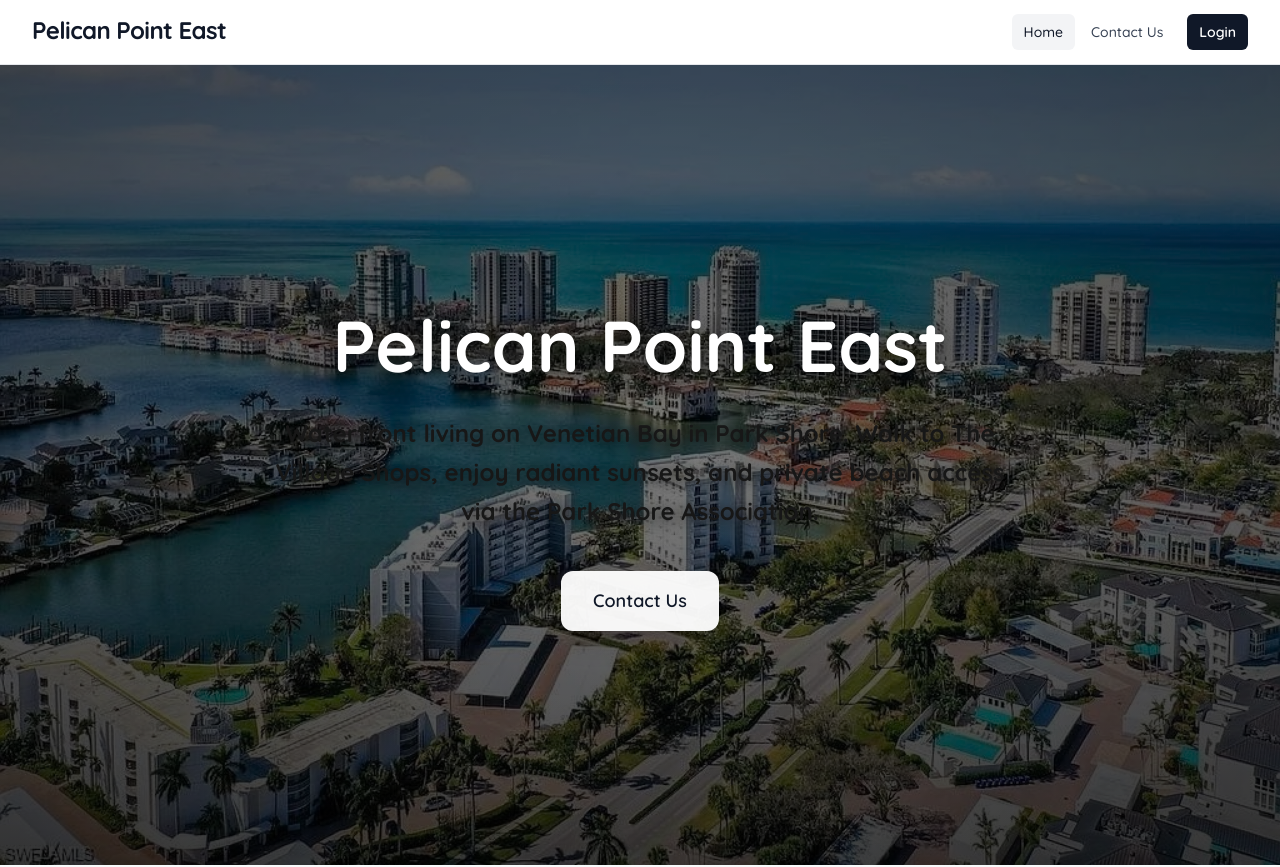
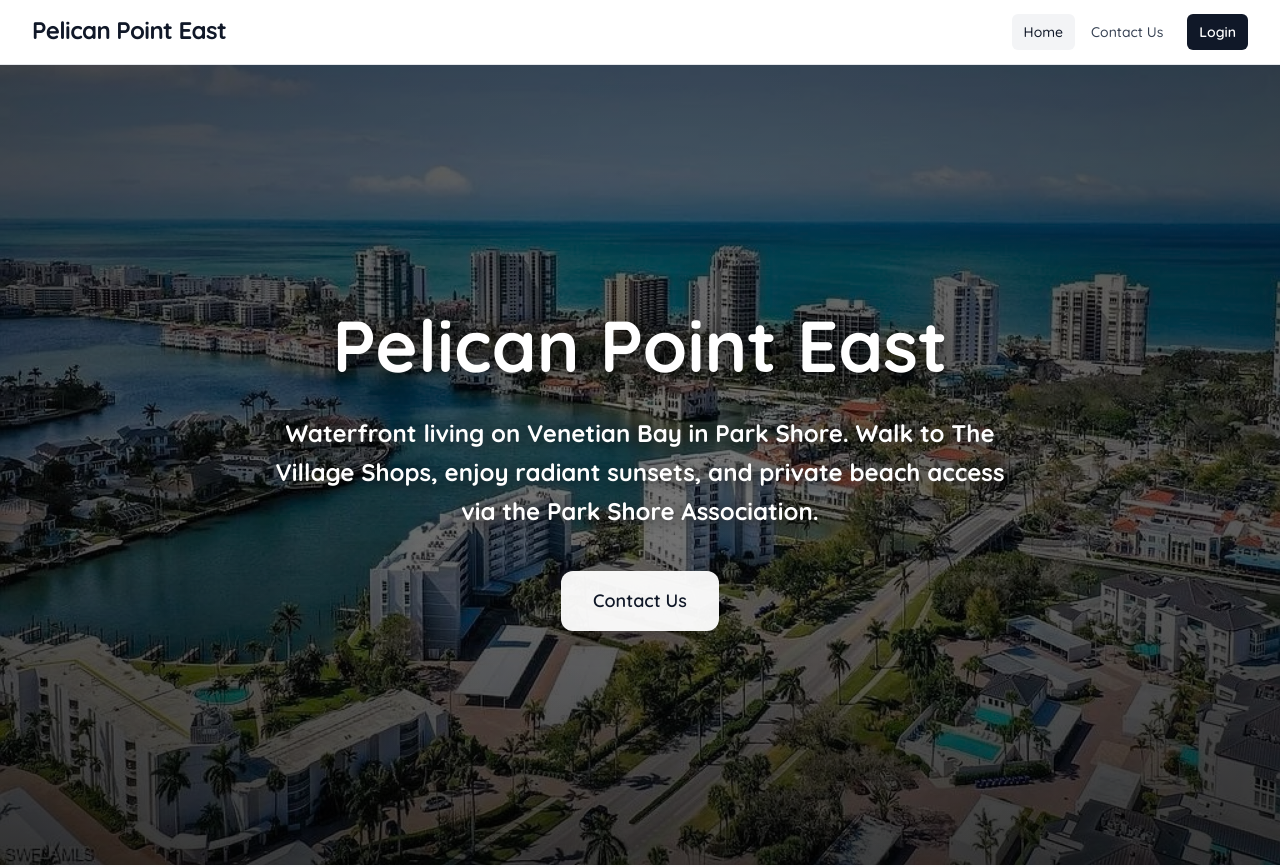
Before and after one commit to christiangdiaz/ppe-frontend-next, a Next.js app: page / in a window 1280 px wide. Shown: the top 867 px of the page. Built offline with nearby package versions, Linux system fonts and the light colour scheme; no server answers.

Commit message:
fixed white text showing as black on homepage

```diff
--- a/src/components/HomePage.tsx
+++ b/src/components/HomePage.tsx
@@ -35,7 +35,7 @@ const HomePage: React.FC = () => {
               <h1 className="text-4xl sm:text-5xl md:text-6xl lg:text-7xl font-bold text-white mb-6 leading-tight drop-shadow-[0_4px_12px_rgba(0,0,0,0.8)]">
                 Pelican Point East
               </h1>
-              <p className="max-w-3xl mx-auto text-lg sm:text-xl md:text-1xl lg:text-2xl text-white-900 mb-8 leading-relaxed drop-shadow-[0_2px_8px_rgba(0,0,0,0.7)] font-bold">
+              <p className="max-w-3xl mx-auto text-lg sm:text-xl md:text-1xl lg:text-2xl text-white mb-8 leading-relaxed drop-shadow-[0_2px_8px_rgba(0,0,0,0.7)] font-bold">
                 Waterfront living on Venetian Bay in Park Shore. Walk to The Village Shops, enjoy radiant sunsets, and private beach access via the Park Shore Association.
               </p>
               <div className="flex flex-wrap justify-center gap-4 mt-10">
--- a/src/components/NavBar.tsx
+++ b/src/components/NavBar.tsx
@@ -5,12 +5,10 @@ import { doc, setDoc, onSnapshot, serverTimestamp } from 'firebase/firestore';
 
 const Navbar: React.FC<NavbarProps> = ({ userRole, username, currentPage, onSignOut, onNavigate }) => {
   const [isOpen, setIsOpen] = useState<boolean>(false);
-  // Track if resident is currently in residence
   const [residentInResidence, setResidentInResidence] = useState<boolean>(false);
   const [loading, setLoading] = useState<boolean>(true);
   const mobileMenuRef = useRef<HTMLDivElement>(null);
 
-  // Load inResidence status from Firestore when component mounts or username changes
   useEffect(() => {
     if (!username || userRole === 'Guest') {
       setLoading(false);
@@ -19,13 +17,11 @@ const Navbar: React.FC<NavbarProps> = ({ userRole, username, currentPage, onSign
 
     const userDocRef = doc(db, 'users', username);
 
-    // Set up real-time listener for inResidence status
     const unsubscribe = onSnapshot(userDocRef, (docSnapshot) => {
       if (docSnapshot.exists()) {
         const data = docSnapshot.data();
         setResidentInResidence(data.inResidence ?? false);
       } else {
-        // Document doesn't exist, create it with default value
         setDoc(userDocRef, { inResidence: false }, { merge: true });
         setResidentInResidence(false);
       }
@@ -38,7 +34,6 @@ const Navbar: React.FC<NavbarProps> = ({ userRole, username, currentPage, onSign
     return () => unsubscribe();
   }, [username, userRole]);
 
-  // Handle checkbox change: Save to Firestore with timestamp
   const handleResidentInResidenceChange = async (checked: boolean) => {
     if (!username || userRole === 'Guest') return;
 
@@ -52,7 +47,6 @@ const Navbar: React.FC<NavbarProps> = ({ userRole, username, currentPage, onSign
       }, { merge: true });
     } catch (error) {
       console.error('Error saving inResidence status:', error);
-      // Revert on error
       setResidentInResidence(!checked);
     }
   };
```
